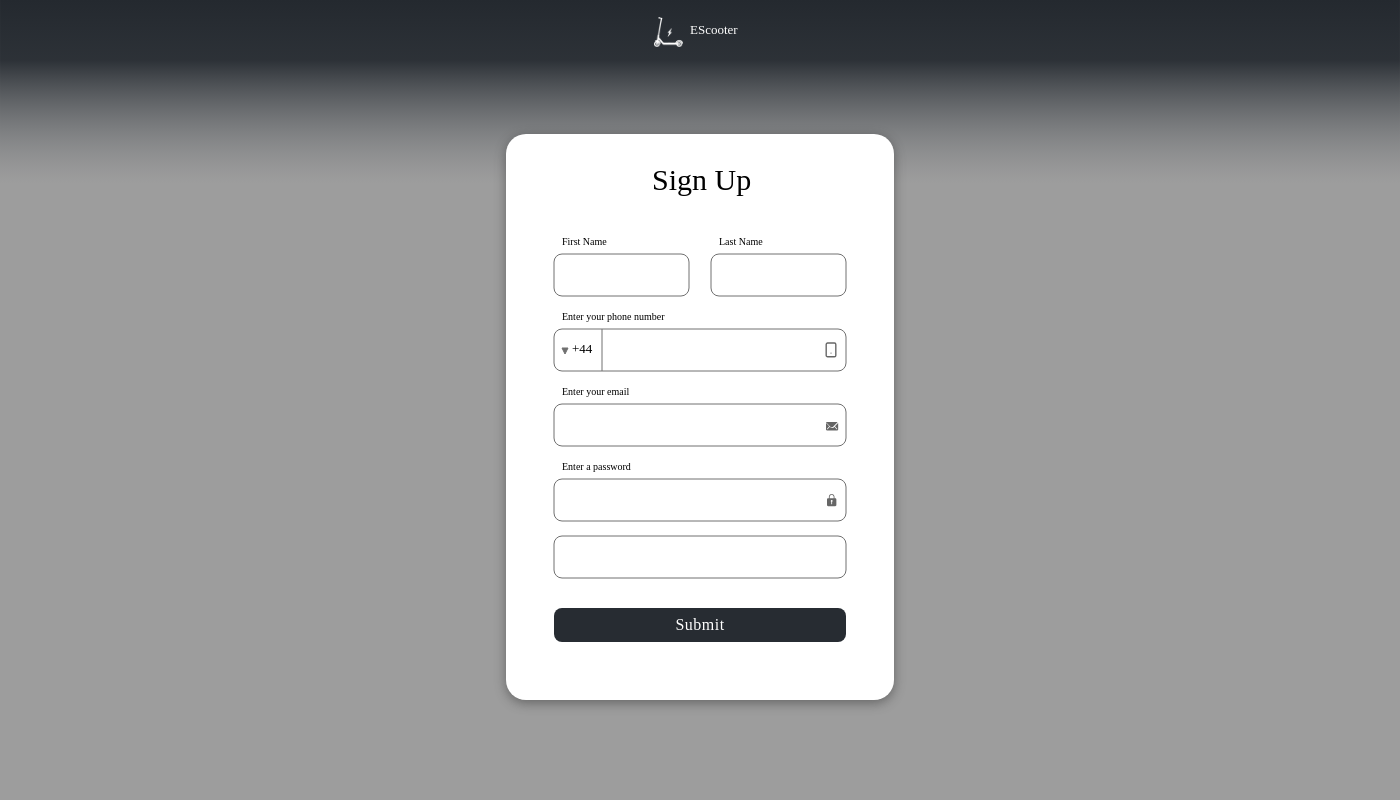
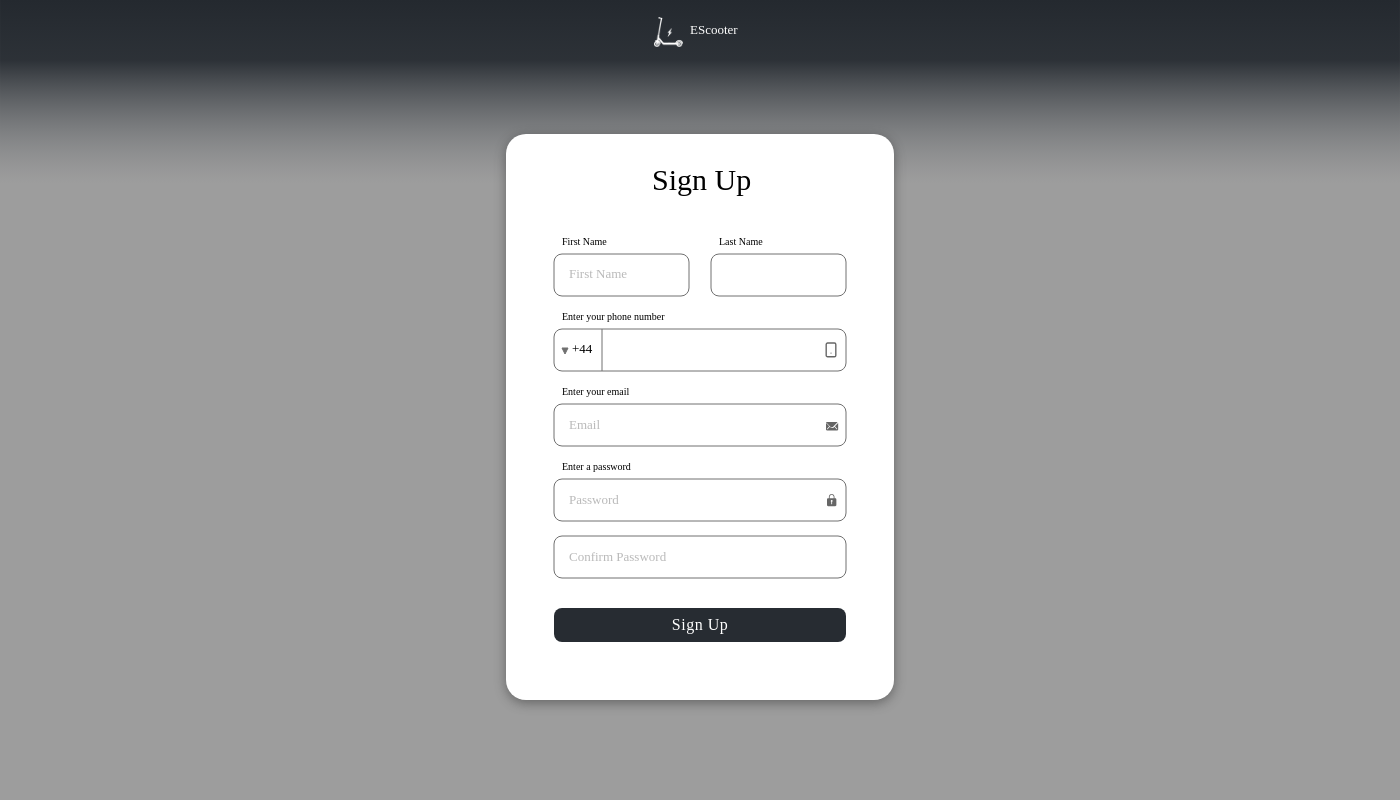
Before and after one commit to Maverick-Low/E-Scooter-Website, a Flask app: page /register in a window 1400 px wide. Run offline with Flask 2, Linux system fonts and the light colour scheme.

Commit message:
wtForms css added, registration page connected to current stage

```diff
--- a/app/forms.py
+++ b/app/forms.py
@@ -24,11 +24,11 @@ class Report(FlaskForm):
 
 
 class Registration(FlaskForm):
-        username = StringField('Enter username', validators=[DataRequired(), Length(max=60)])
-        email = StringField('Enter email', validators=[DataRequired(), Length(max=60), Email()])
-        password_1 = PasswordField('Enter password', validators=[DataRequired(), Length(min=8,max=60)])
-        password_2 = PasswordField('Confirm password', validators=[DataRequired(), Length(min=8,max=60), EqualTo('password_1', message='Passwords must match!')])
-        submit = SubmitField('Submit')
+        username = StringField('Enter username', validators=[DataRequired(), Length(max=60)], render_kw={"placeholder": "First Name",'style' : 'width: 135px; font-size: 13px; font-family: Halyard Display; font-style: normal; font-weight: normal;'})
+        email = StringField('Enter email', validators=[DataRequired(), Length(max=60), Email()], render_kw={"placeholder": "Email", 'style' : 'width: 292px; font-size: 13px; font-family: Halyard Display; font-style: normal; font-weight: normal;'})
+        password_1 = PasswordField('Enter password', validators=[DataRequired(), Length(min=8,max=60)], render_kw={"placeholder": "Password", 'style' : 'width: 292px; font-size: 13px; font-family: Halyard Display; font-style: normal; font-weight: normal;'})
+        password_2 = PasswordField('Confirm password', validators=[DataRequired(), Length(min=8,max=60), EqualTo('password_1', message='Passwords must match!')], render_kw={"placeholder": "Confirm Password",'style' : 'width: 292px; font-size: 13px; font-family: Halyard Display; font-style: normal; font-weight: normal;'})
+        submit = SubmitField('Submit', render_kw={"placeholder": "SIGN UP"})
         # function that validates email adress upon registration
         # todo: write unit tests for functions
         def validate_email(self, email):
--- a/app/templates/Signup/Website_Sign_up___1.html
+++ b/app/templates/Signup/Website_Sign_up___1.html
@@ -239,7 +239,8 @@
 	.Password {
 		opacity: 0.5;
 		left: 0px;
-		top: 17.5px;
+		top: 18px;
+		height: 41px;
 		position: absolute;
 		overflow: visible;
 		width: 292px;
@@ -255,6 +256,7 @@
 		opacity: 0.5;
 		left: 0px;
 		top: 75px;
+		height: 41px;
 		position: absolute;
 		overflow: visible;
 		width: 292px;
@@ -329,10 +331,11 @@
 	.Email {
 		opacity: 0.5;
 		left: 0px;
-		top: 17.5px;
+		top: 18px;
 		position: absolute;
-		overflow: visible;
-		width: 292px;
+		overflow: hidden;
+		width: 272px;
+		height: 41px;
 		white-space: nowrap;
 		text-align: left;
 		font-family: Halyard Display;
@@ -580,6 +583,7 @@
 		position: absolute;
 		overflow: visible;
 		width: 44px;
+		height: 41px;
 		white-space: nowrap;
 		text-align: left;
 		font-family: Halyard Display;
@@ -591,10 +595,11 @@
 	.First_Name_bs {
 		opacity: 0.5;
 		left: 0px;
-		top: 18px;
+		top: 17.5px;
 		position: absolute;
 		overflow: visible;
 		width: 135px;
+		height: 41px;
 		white-space: nowrap;
 		text-align: left;
 		font-family: Halyard Display;
@@ -755,12 +760,6 @@
                   {% for error in form.password_2.errors %}
                       <li class='error-message'>{{ error }}</li>
                   {% endfor %}
-
-  <!--
-                  <input id="Password" name="password_1" type="password" value="" placeholder="Password" autofocus="on"></input>
-
-                  <input id="Password2" name="password_2" type="password" value="" placeholder="Confirm Password" autofocus="on"></input>
-  -->
               </div>
           </div>
           <svg class="Icon_ionic-ios-lock" viewBox="2.813 1.406 9.375 12.188">
@@ -781,8 +780,6 @@
               {% for error in form.email.errors %}
                   <li class='error-message'>{{ error }}</li>
               {% endfor %}
-
-  <!--			<input id="Email" name="email" type="text" value="" placeholder="Email" autofocus="on"></input>-->
           </div>
           <div id="Icon_ionic-ios-mail">
               <svg class="Path_210" viewBox="1.406 4.297 12.188 7.421">
@@ -843,8 +840,6 @@
               {% for error in form.username.errors %}
                   <li class='error-message'>{{ error }}</li>
               {% endfor %}
-
-  <!--			<input id="First_Name_bs" name="username" type="text" value="" placeholder="First Name" autofocus="on"></input>-->
           </div>
       </div>
       <div id="Group_1441">
@@ -856,13 +851,13 @@
               <div id="Last_Name">
                   <span>Last Name</span>
               </div>
-  <!--			<input id="Last_Name_bx" name="lastname" type="text" value="" placeholder="Last Name" autofocus="on"></input>-->
+<!--  			<input id="Last_Name_bx" name="lastname" type="text" value="" placeholder="Last Name" autofocus="on"></input>-->
           </div>
       </div>
       <div id="Group_1433">
           <div id="Group_1442">
-                  {{ form.submit (class="signup")}}
-  <!--			<button type="submit" class="signup">Sign Up</button>-->
+<!--                  {{ form.submit (class="signup")}}-->
+  			<button type="submit" class="signup">Sign Up</button>
           </div>
       </div>
 	</form>
--- a/app/views.py
+++ b/app/views.py
@@ -98,9 +98,14 @@ def register():
 
     form = Registration()
     if request.method == "GET":
+        print("get")
+        #return render_template('register.html', form=form)
         return render_template('Signup/Website_Sign_up___1.html', form=form)
+
     elif request.method == "POST":
+        print("post")
         if form.validate_on_submit():
+            print("valid")
             hashed_password = bcrypt.generate_password_hash(form.password_1.data).decode('utf-8')
             user_obj = models.User(username=form.username.data, email=form.email.data, password=hashed_password, admin=False)
             session["email"] = form.email.data
@@ -109,8 +114,10 @@ def register():
             db.session.commit()
             return render_template('Dashboard.html')
         else:
+            print("failed")
             flash('Failed to submit registration form!')
             return render_template('Signup/Website_Sign_up___1.html', form=form)
+            #return render_template('register.html', form=form)
 
 @app.route("/report", methods = ["GET", "POST"])
 def report():
```
Also changed, not shown: database.db.
